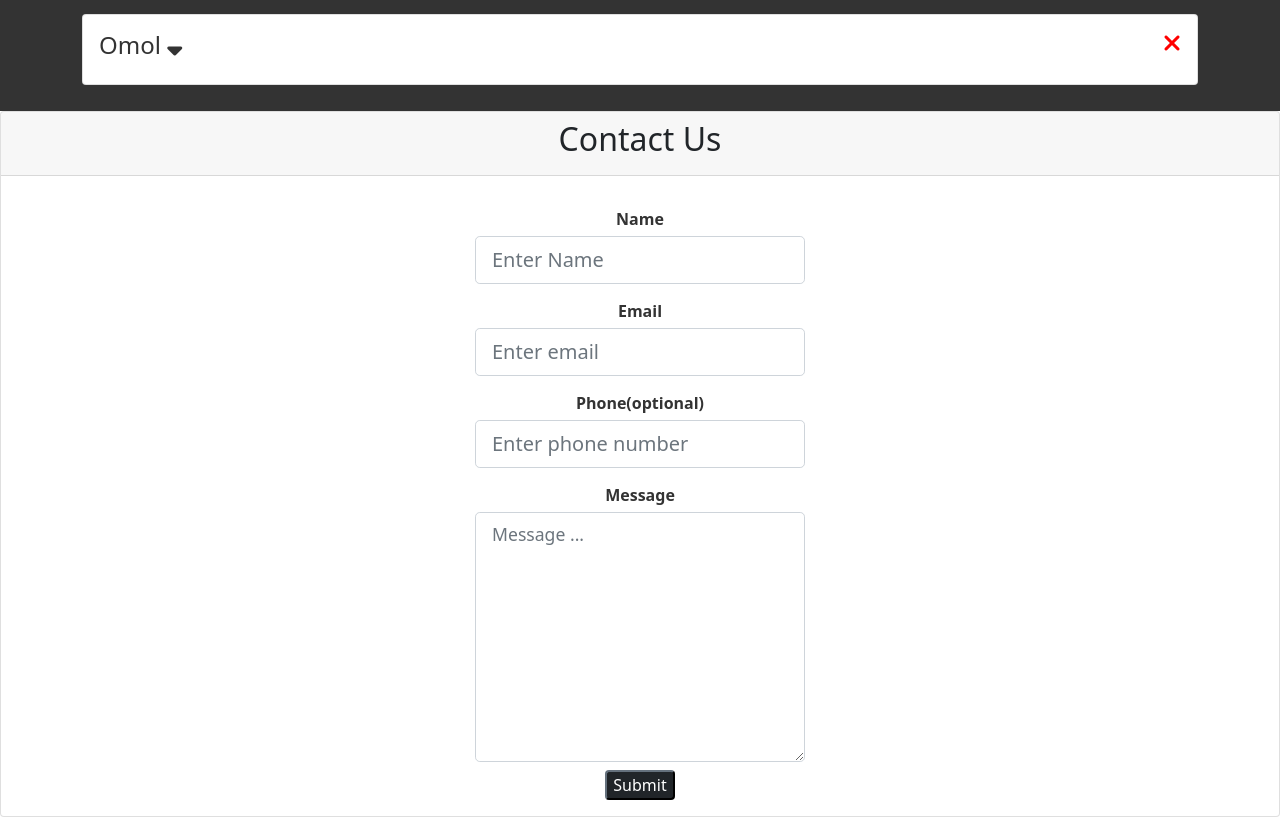
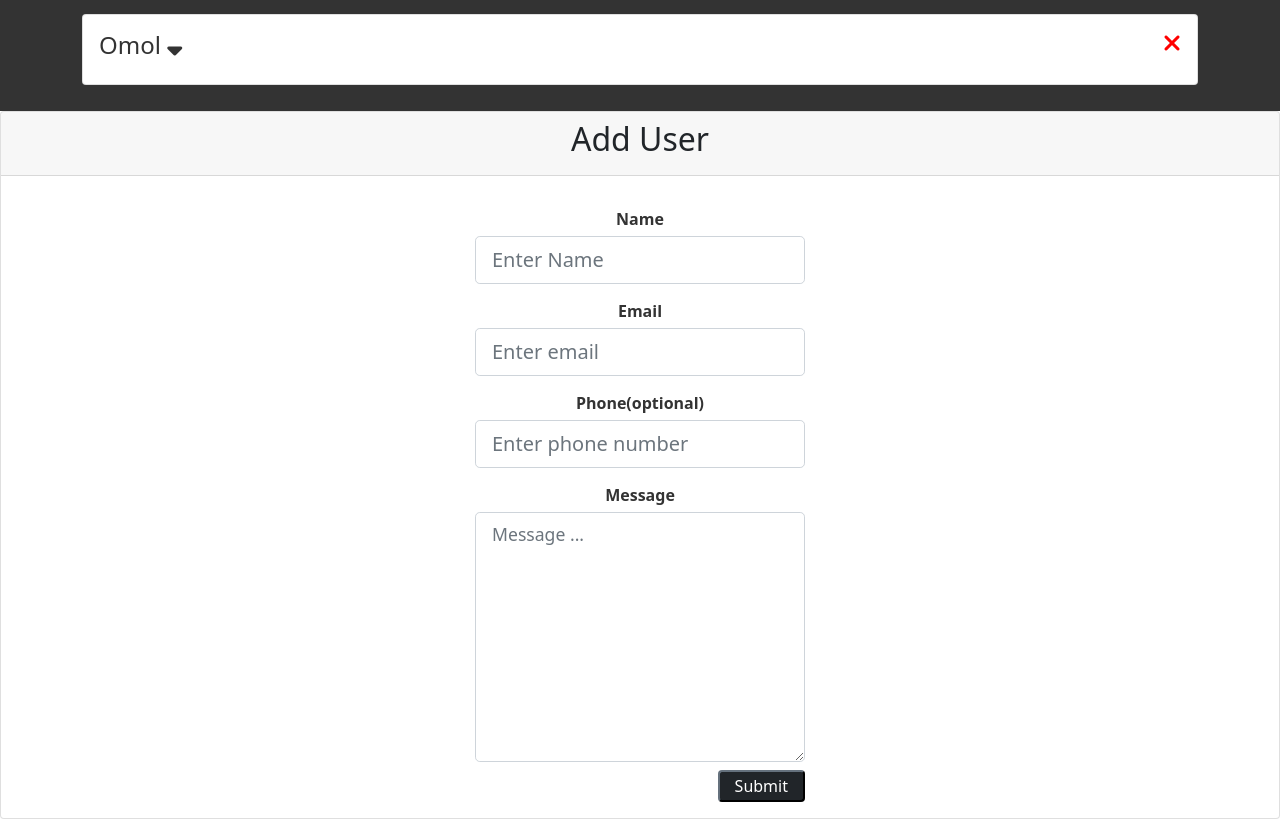
Before and after one commit to 7daytheory/reactStateForm, a React (Create React App) app: page / in a window 1280 px wide. Shown: the part 256-1091 px from the top of the page. Built offline with nearby package versions, Linux system fonts and the light colour scheme.

Commit message:
Changed firstname form field to just name

```diff
--- a/src/components/Form/Form.js
+++ b/src/components/Form/Form.js
@@ -4,7 +4,7 @@ import './Form.css';
 class AddForm extends Component {
    //set state for inputs
     state = {
-      firstname: '',
+      name: '',
       email: '',
       phone: '',
       message: ''
@@ -16,11 +16,11 @@ class AddForm extends Component {
 
 render() {
    //Define states as variables
-   const { firstname, email, phone, message } = this.state;
+   const { name, email, phone, message } = this.state;
     return (
       <div className="card mb-3 center">
          <div className="card-header">
-            <h2>Contact Us</h2>
+            <h2>Add User</h2>
          </div>
          <div class="card-body">
             <form>
@@ -31,8 +31,8 @@ render() {
                      className="form-control form-control-lg"
                      placeholder="Enter Name"
                      required
-                     name="firstname"
-                     value={firstname}
+                     name="name"
+                     value={name}
                      onChange={this.onInputChange}
                   >
                   </input>
@@ -72,7 +72,7 @@ render() {
                   <input
                      type="submit"
                      class="btn-dark rounded mt-2"
-                     style={{cursor: 'pointer'}}
+                     style={{cursor: 'pointer', float: 'right', padding: '2px 15px'}}
 
                   />
                   </div>
```
